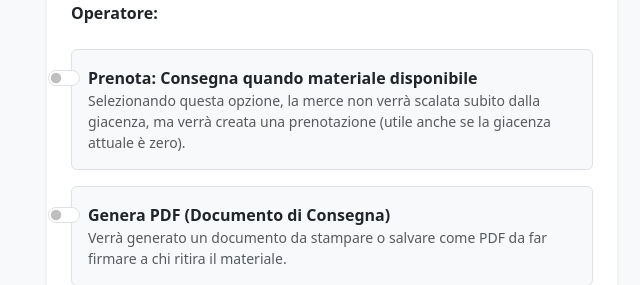
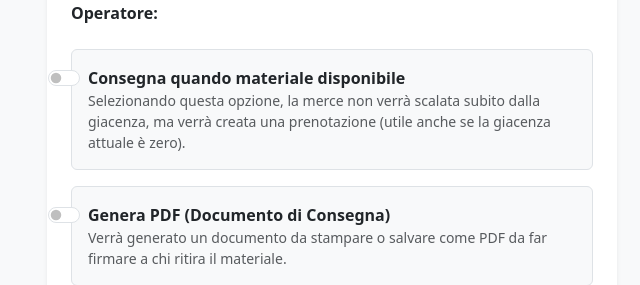
Before and after one commit to sscriboni/ticketing, a FastAPI app: template troubletick_standalone_windows_v7_4_sqlite/app/templates/magazzino_scarico.html in a window 1280 px wide. Shown: the part 177-462 px from the top of the page, without its empty margins (308-948 px from the left). Run offline with FastAPI, Linux system fonts and the light colour scheme; the template is opened without the code that fills it, so the values that code supplies are empty.

Commit message:
Update magazzino_scarico.html

```diff
--- a/troubletick_standalone_windows_v7_4_sqlite/app/templates/magazzino_scarico.html
+++ b/troubletick_standalone_windows_v7_4_sqlite/app/templates/magazzino_scarico.html
@@ -42,7 +42,7 @@
 
                 <div class="form-check form-switch mb-3 bg-light border rounded p-3">
                     <input class="form-check-input" type="checkbox" name="programma_consegna" value="1" id="programmaConsegnaSwitch" onchange="toggleProgrammazione(this.checked)">
-                    <label class="form-check-label fw-bold" for="programmaConsegnaSwitch">Prenota: Consegna quando materiale disponibile</label>
+                    <label class="form-check-label fw-bold" for="programmaConsegnaSwitch">Consegna quando materiale disponibile</label>
                     <small class="d-block text-muted">Selezionando questa opzione, la merce non verrà scalata subito dalla giacenza, ma verrà creata una prenotazione (utile anche se la giacenza attuale è zero).</small>
                 </div>
 
```
